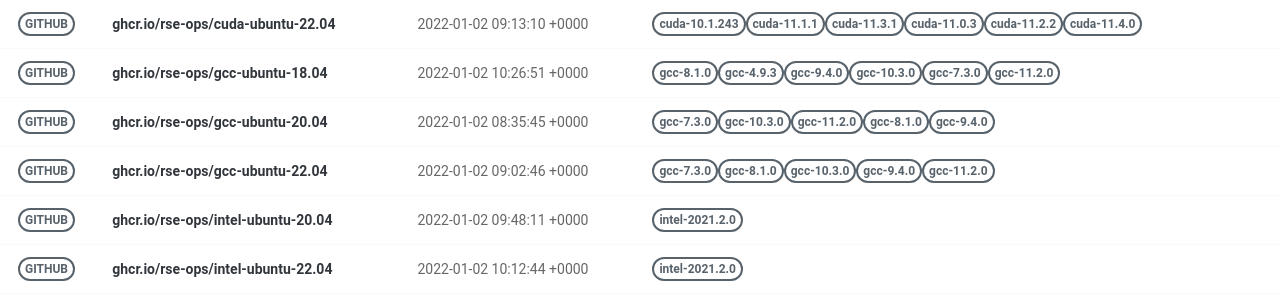
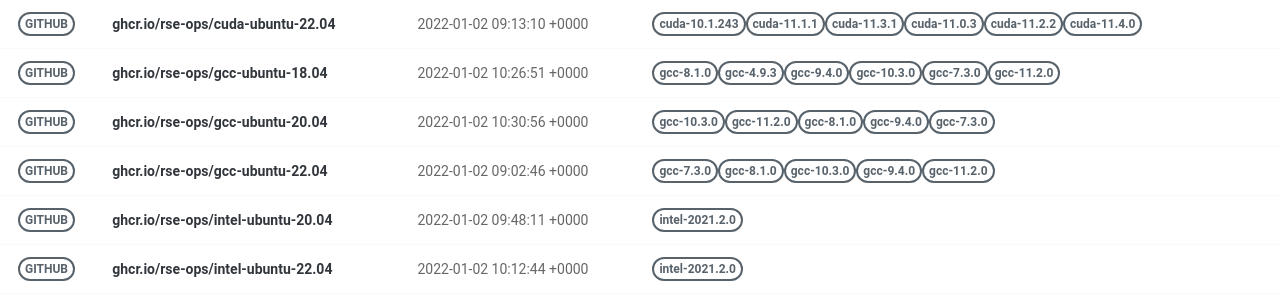
Before and after one commit to rse-ops/docker-images, a Jekyll site: the page built from pages/index.md, in a window 1280 px wide. Shown: the part 326-626 px from the top of the page. Built offline with Jekyll 4.4.1, drawn with Linux system fonts in a browser that asks for light colours; nearby versions of some CDN libraries.

Commit message:
Automated push to update library 2022-01-02

```diff
--- a/_library/ghcr.io-rse-ops-gcc-ubuntu-20.04.md
+++ b/_library/ghcr.io-rse-ops-gcc-ubuntu-20.04.md
@@ -1,14 +1,11 @@
 ---
 layout: container
 name: ghcr.io/rse-ops/gcc-ubuntu-20.04
-updated_at: 2022-01-02 08:35:45.973042
+updated_at: 2022-01-02 10:30:56.698573
 
 
 container_url: https://github.com/orgs/rse-ops/packages/container/package/gcc-ubuntu-20.04
 versions:
- - tag: gcc-7.3.0
-   dockerfile: https://github.com/rse-ops/docker-images/blob/main/ubuntu/gcc/Dockerfile
-   manifest: https://crane.ggcr.dev/manifest/ghcr.io/rse-ops/gcc-ubuntu-20.04:gcc-7.3.0
  - tag: gcc-10.3.0
    dockerfile: https://github.com/rse-ops/docker-images/blob/main/ubuntu/gcc/Dockerfile
    manifest: https://crane.ggcr.dev/manifest/ghcr.io/rse-ops/gcc-ubuntu-20.04:gcc-10.3.0
```
Also changed, not shown: other parts of _library/ghcr.io-rse-ops-gcc-ubuntu-20.04.md (+3 -0 lines).
